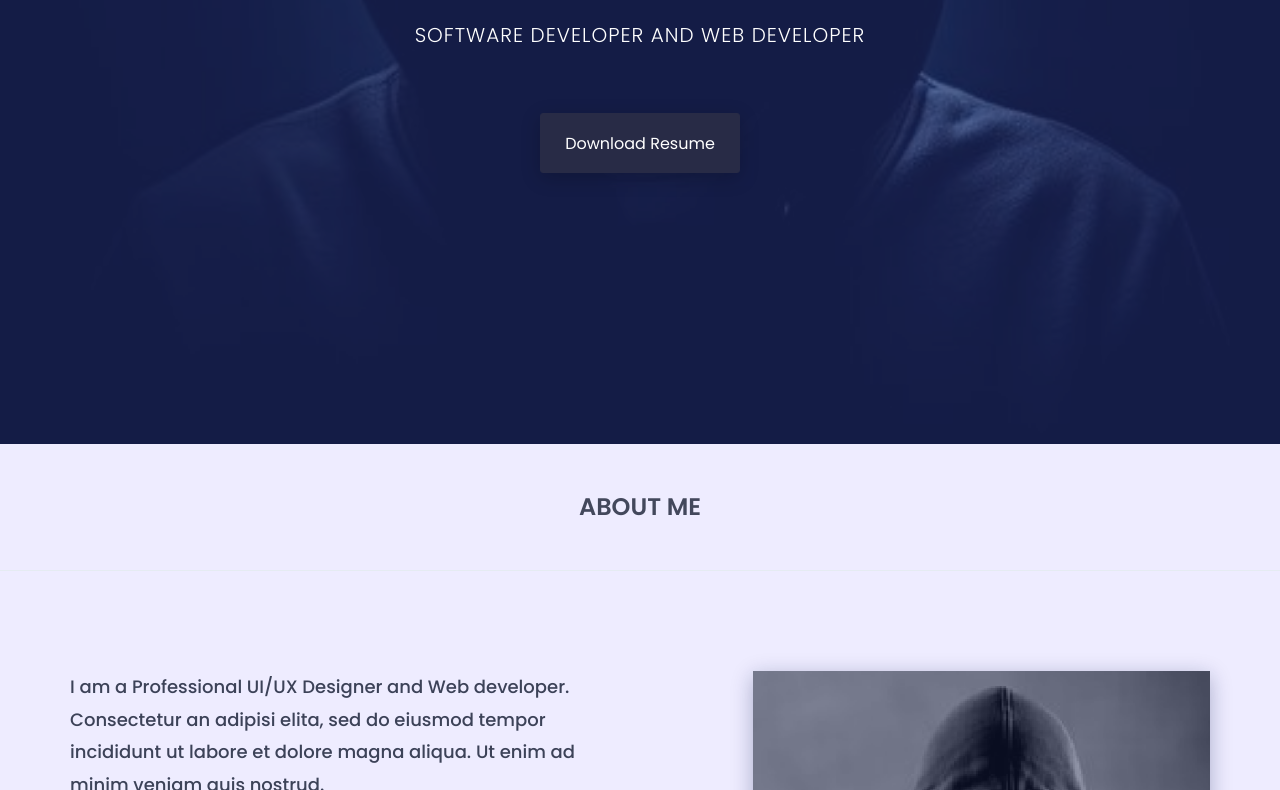
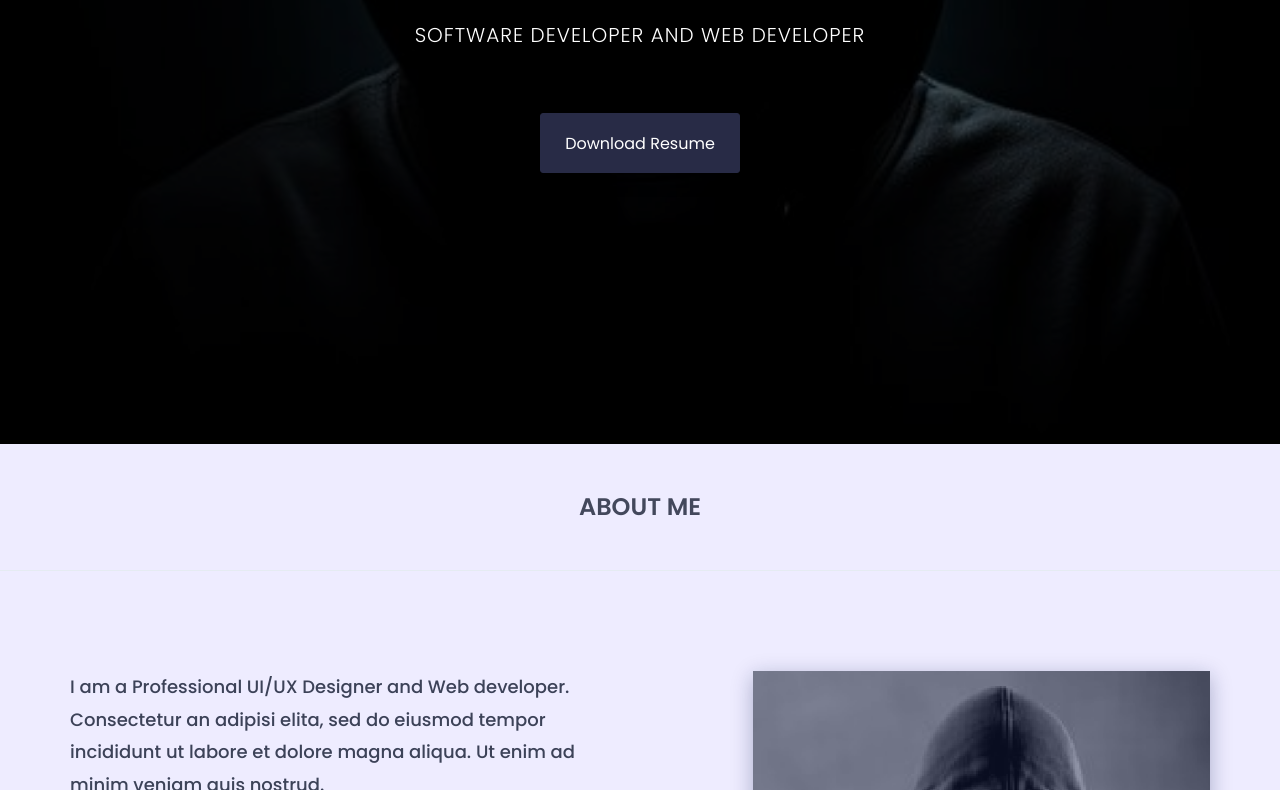
Before and after one commit to tnsema/PersonalWeb, a plain HTML site: page index.html in a window 1280 px wide. Shown: the part 446-1236 px from the top of the page. Drawn offline with nearby package versions, Linux system fonts and the light colour scheme.

Commit message:
change background color to black

```diff
--- a/assets/css/style.css
+++ b/assets/css/style.css
@@ -200,7 +200,7 @@ nav.navbar.bootsnav .navbar-toggle i{color: #282b46;}
     content: " ";
     top:0;
     left:0;
-    background:rgba(31,44,108,.65);
+    background:rgba(0, 0, 0, 0.65);
     width:100%;
     height:100%;
 }
```
